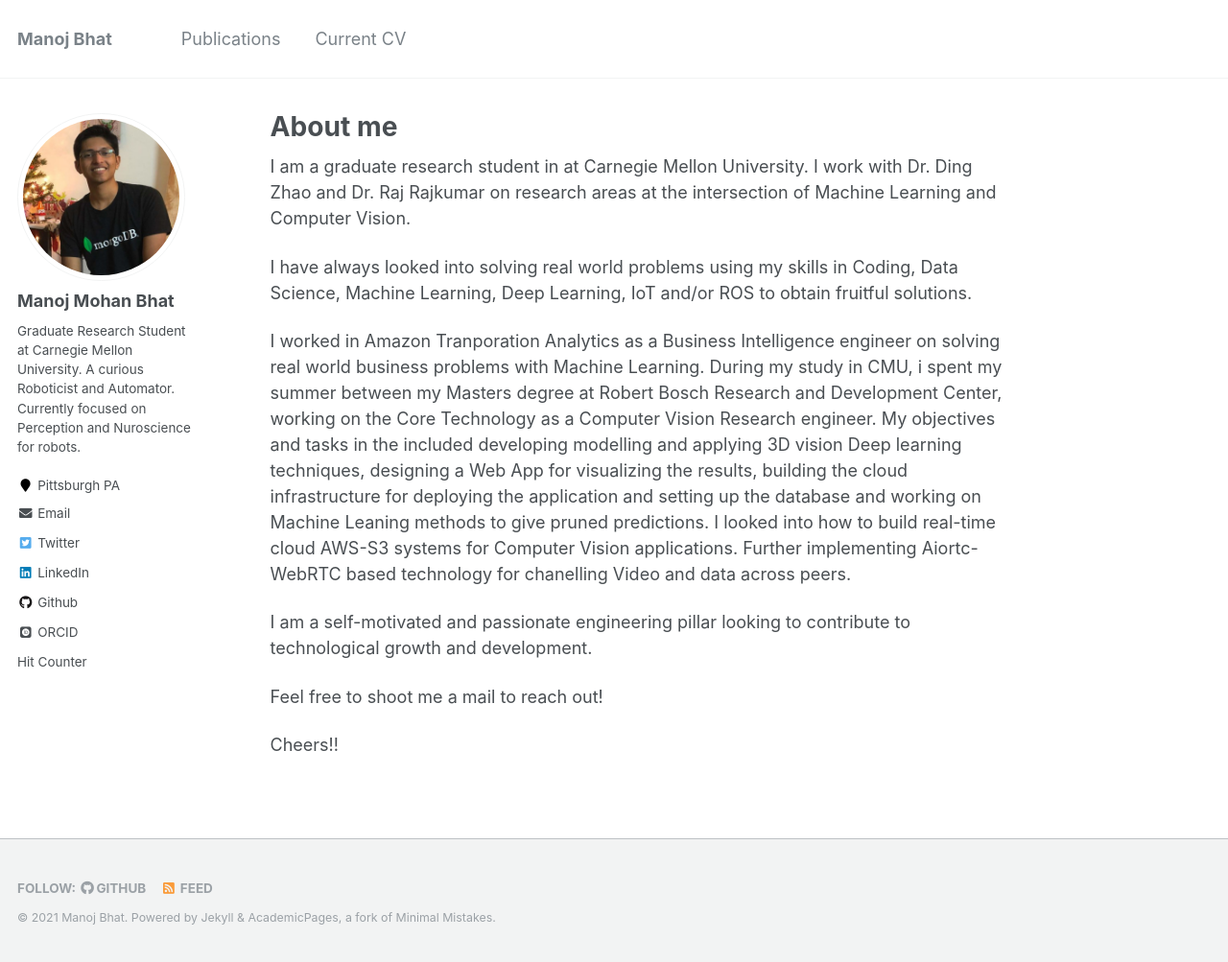
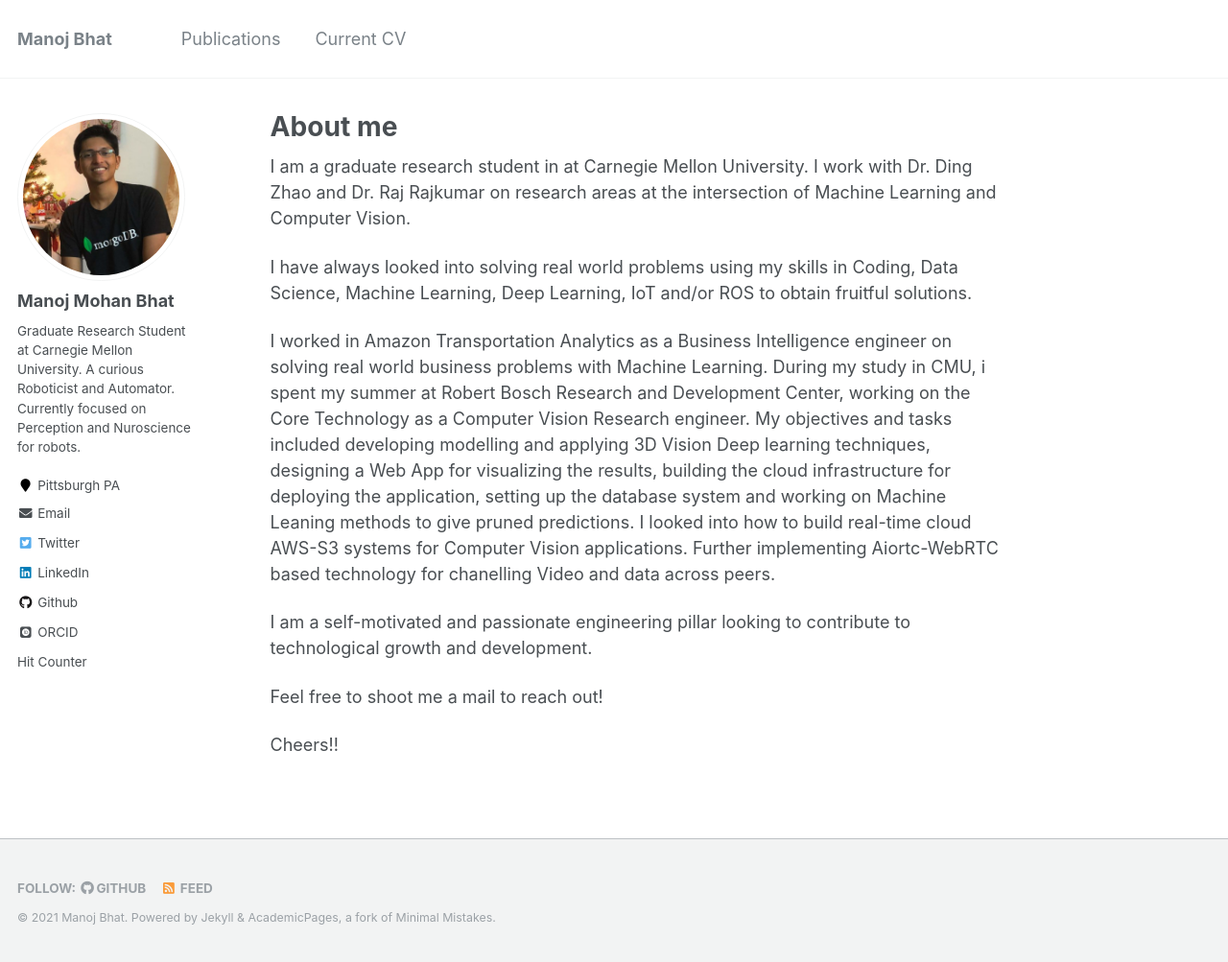
Before and after one commit to Manojbhat09/manojbhat09.github.io_old, a Jekyll site: the page built from _pages/about.md, in a window 1280 px wide and 1003 px high. Shown: the whole window at 96% size. Built offline with Jekyll 4.4.1, drawn with Linux system fonts in a browser that asks for light colours; some web fonts are replaced.

Commit message:
Update about.md

```diff
--- a/_pages/about.md
+++ b/_pages/about.md
@@ -12,7 +12,7 @@ I am a graduate research student in at Carnegie Mellon University. I work with D
 
 I have always looked into solving real world problems using my skills in Coding, Data Science, Machine Learning, Deep Learning, IoT and/or ROS to obtain fruitful solutions.
 
-I worked in Amazon Tranporation Analytics as a Business Intelligence engineer on solving real world business problems with Machine Learning. During my study in CMU, i spent my summer between my Masters degree at Robert Bosch Research and Development Center, working on the Core Technology as a Computer Vision Research engineer. My objectives and tasks in the included developing modelling and applying 3D vision Deep learning techniques, designing a Web App for visualizing the results, building the cloud infrastructure for deploying the application and setting up the database and  working on Machine Leaning methods to give pruned predictions. I looked into how to build real-time cloud AWS-S3 systems for Computer Vision applications. Further implementing Aiortc-WebRTC based technology for chanelling Video and data across peers.
+I worked in Amazon Transportation Analytics as a Business Intelligence engineer on solving real world business problems with Machine Learning. During my study in CMU, i spent my summer at Robert Bosch Research and Development Center, working on the Core Technology as a Computer Vision Research engineer. My objectives and tasks included developing modelling and applying 3D Vision Deep learning techniques, designing a Web App for visualizing the results, building the cloud infrastructure for deploying the application, setting up the database system and working on Machine Leaning methods to give pruned predictions. I looked into how to build real-time cloud AWS-S3 systems for Computer Vision applications. Further implementing Aiortc-WebRTC based technology for chanelling Video and data across peers.
 
 I am a self-motivated and passionate engineering pillar looking to contribute to technological growth and development.
 
```
